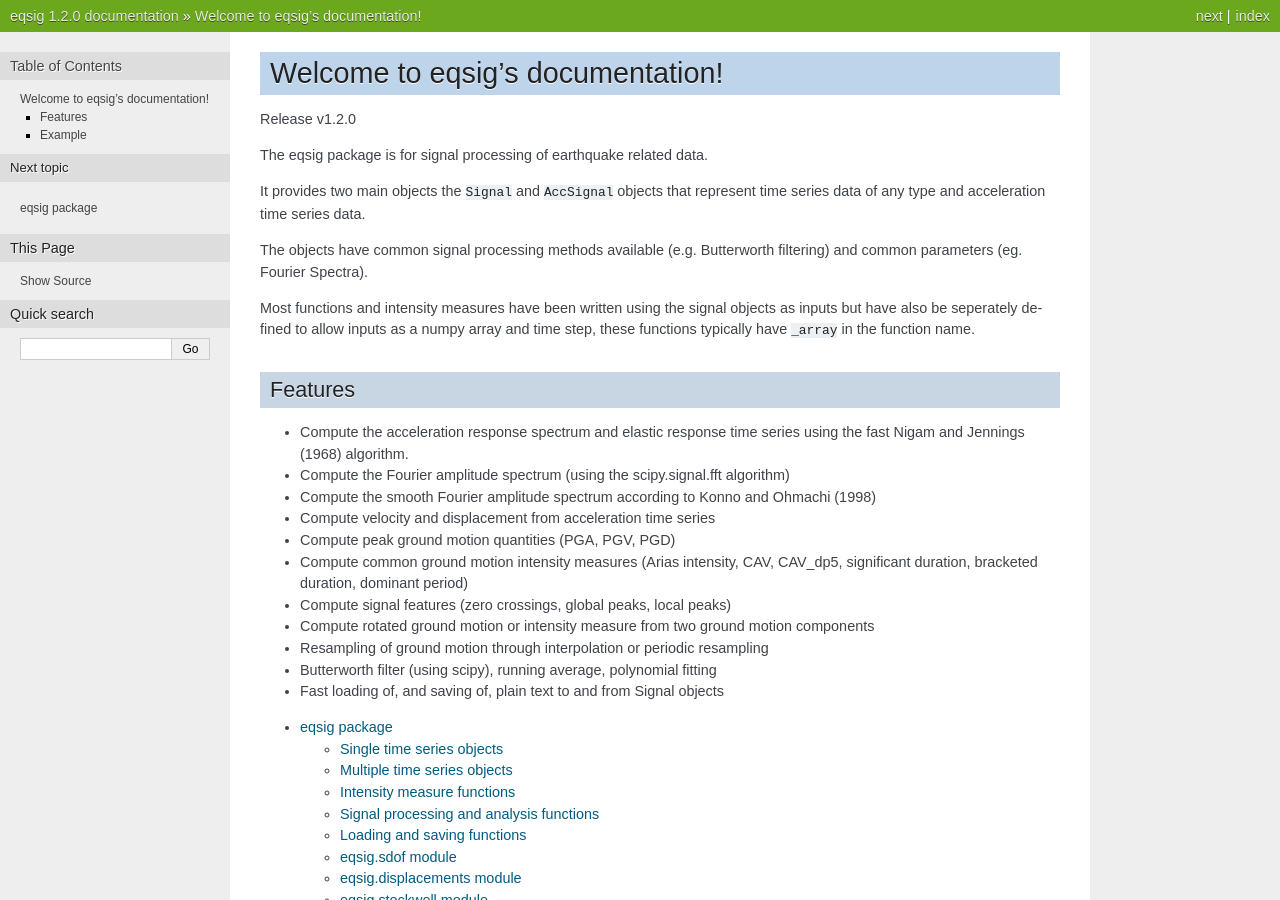
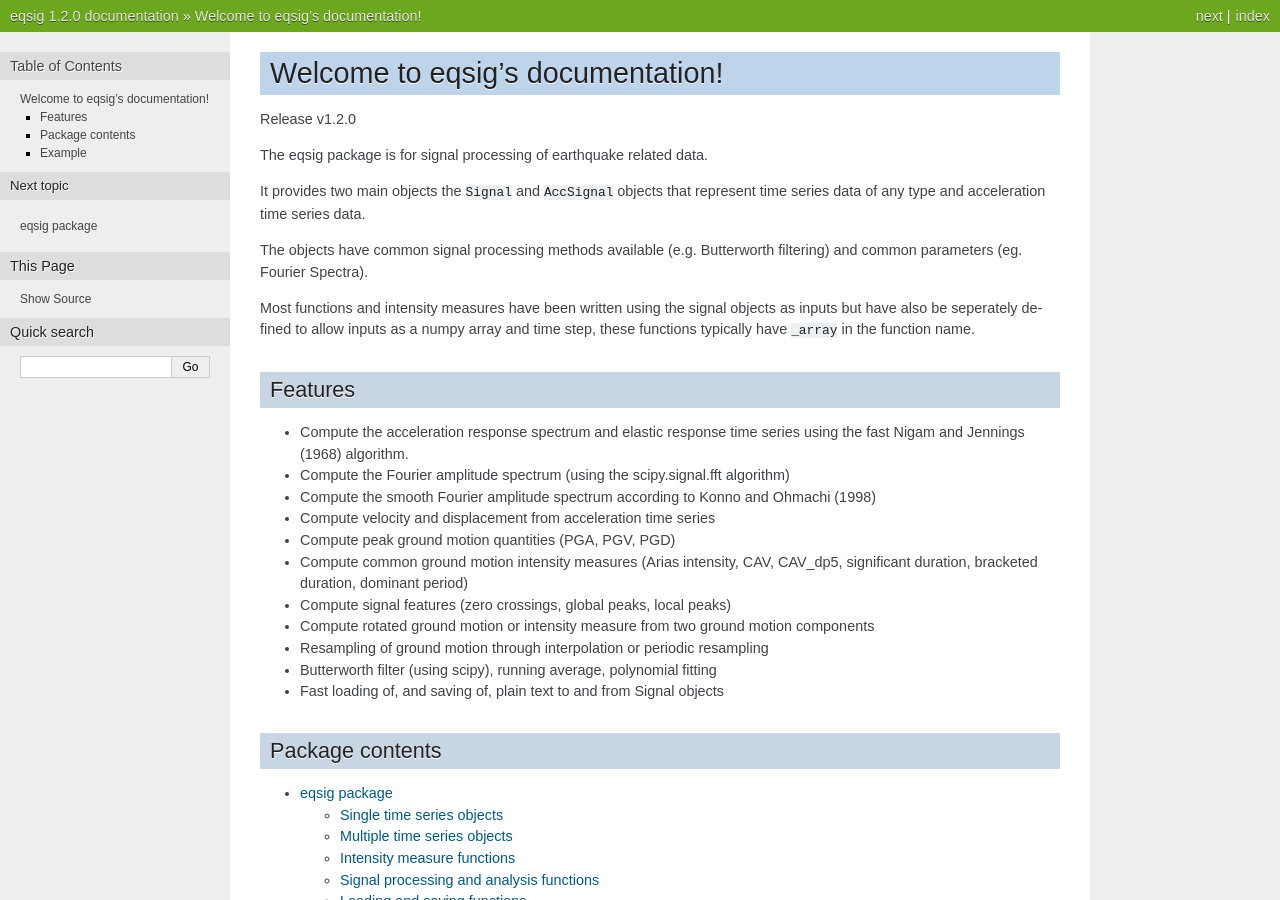
Before and after one commit to eng-tools/eqsig, a Sphinx documentation site: the page built from docs/index.rst, in a window 1280 px wide and 900 px high. Built offline with Sphinx 7.4.7, drawn with Linux system fonts in a browser that asks for light colours; formulas are drawn with MathJax 3.

```diff
--- a/docs/examples.rst
+++ b/docs/examples.rst
@@ -12,6 +12,8 @@ The majority of eqsig's functions have been implemented using the ``eqsig.Signal
 however, many have also been implemented using numpy arrays. While it is recommended to
 use the ``AccSignal`` object as an input, you can also use the array-based version of the function.
 
+#. The source code is shown below, which can be downloaded :download:`here </examples/examples_response_spectra.py>`.
+
 
 .. literalinclude:: ../examples/examples_response_spectra.py
    :linenos:
--- a/docs/index.rst
+++ b/docs/index.rst
@@ -34,6 +34,9 @@ Features
 * Butterworth filter (using scipy), running average, polynomial fitting
 * Fast loading of, and saving of, plain text to and from Signal objects
 
+Package contents
+----------------
+
 .. toctree::
    :maxdepth: 2
 
```
